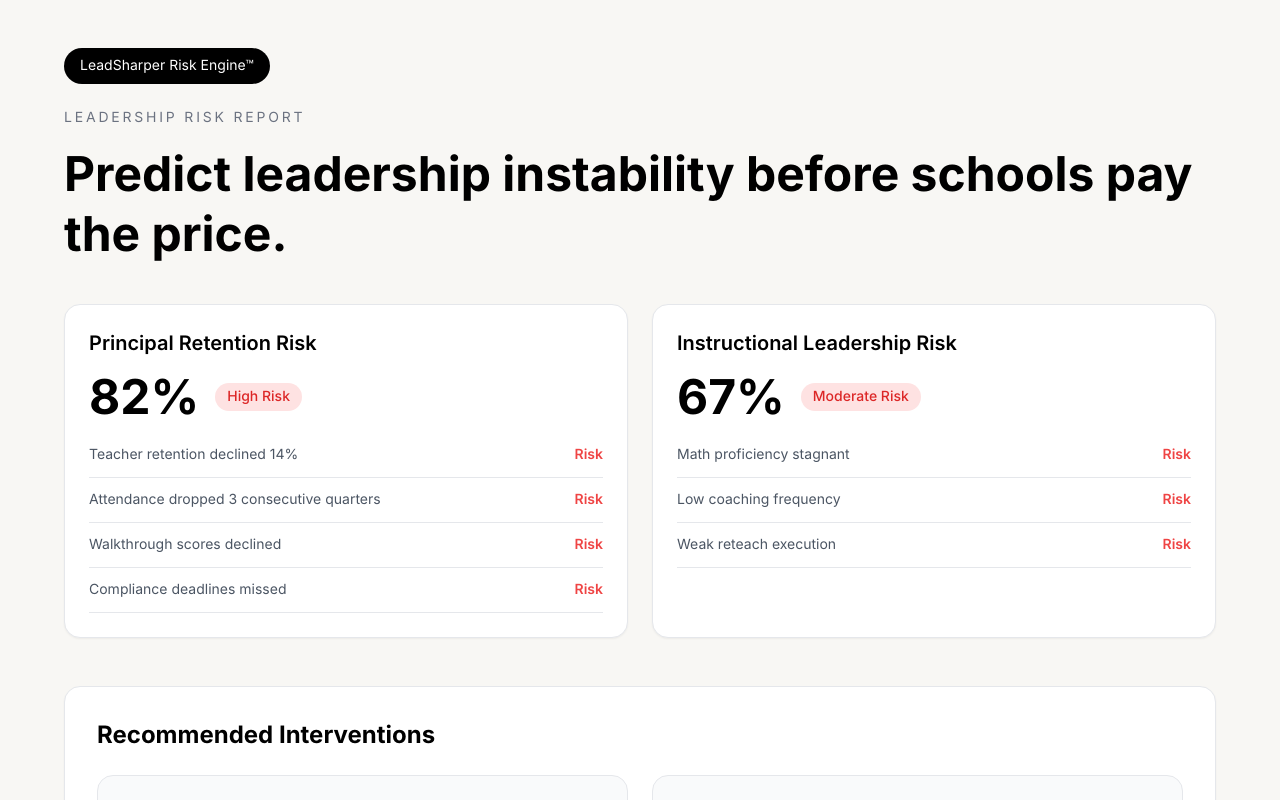
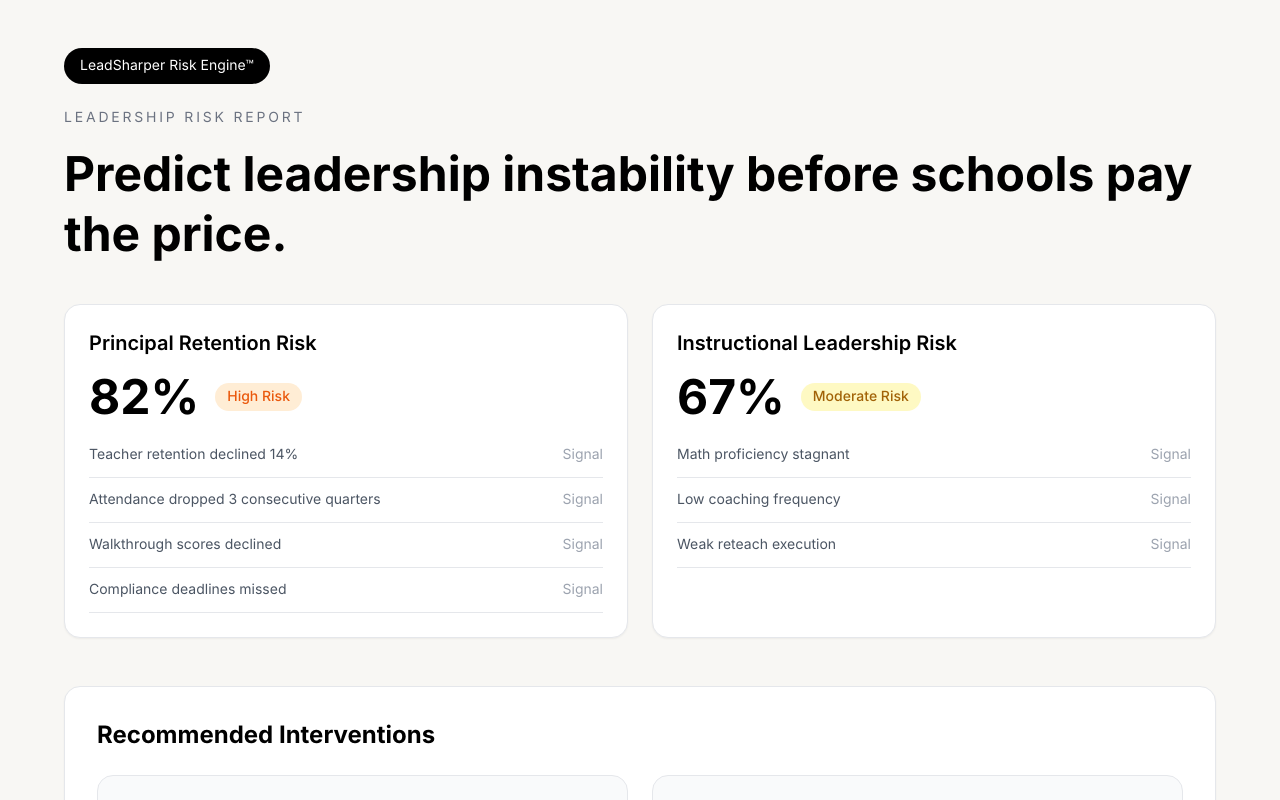
Before and after one commit to jmarc296-jpg/instructional-leadership-practice, a Next.js app: page /leadership-risk-report in a window 1280 px wide. Shown: the top 800 px of the page. Built offline with nearby package versions, Linux system fonts and the light colour scheme.

Commit message:
refine enterprise risk hierarchy styling

```diff
--- a/app/leadership-risk-report/page.tsx
+++ b/app/leadership-risk-report/page.tsx
@@ -71,7 +71,13 @@ export default function LeadershipRiskReportPage() {
                   {risk.score}
                 </p>
 
-                <div className="rounded-full bg-red-100 px-3 py-1 text-sm font-medium text-red-600">
+                <div
+                  className={`rounded-full px-3 py-1 text-sm font-medium ${
+                    risk.level === "High Risk"
+                      ? "bg-orange-100 text-orange-600"
+                      : "bg-yellow-100 text-yellow-700"
+                  }`}
+                >
                   {risk.level}
                 </div>
               </div>
@@ -86,8 +92,8 @@ export default function LeadershipRiskReportPage() {
                       {driver}
                     </span>
 
-                    <span className="text-red-500 font-semibold text-sm">
-                      Risk
+                    <span className="text-gray-400 text-sm">
+                      Signal
                     </span>
                   </div>
                 ))}
```
